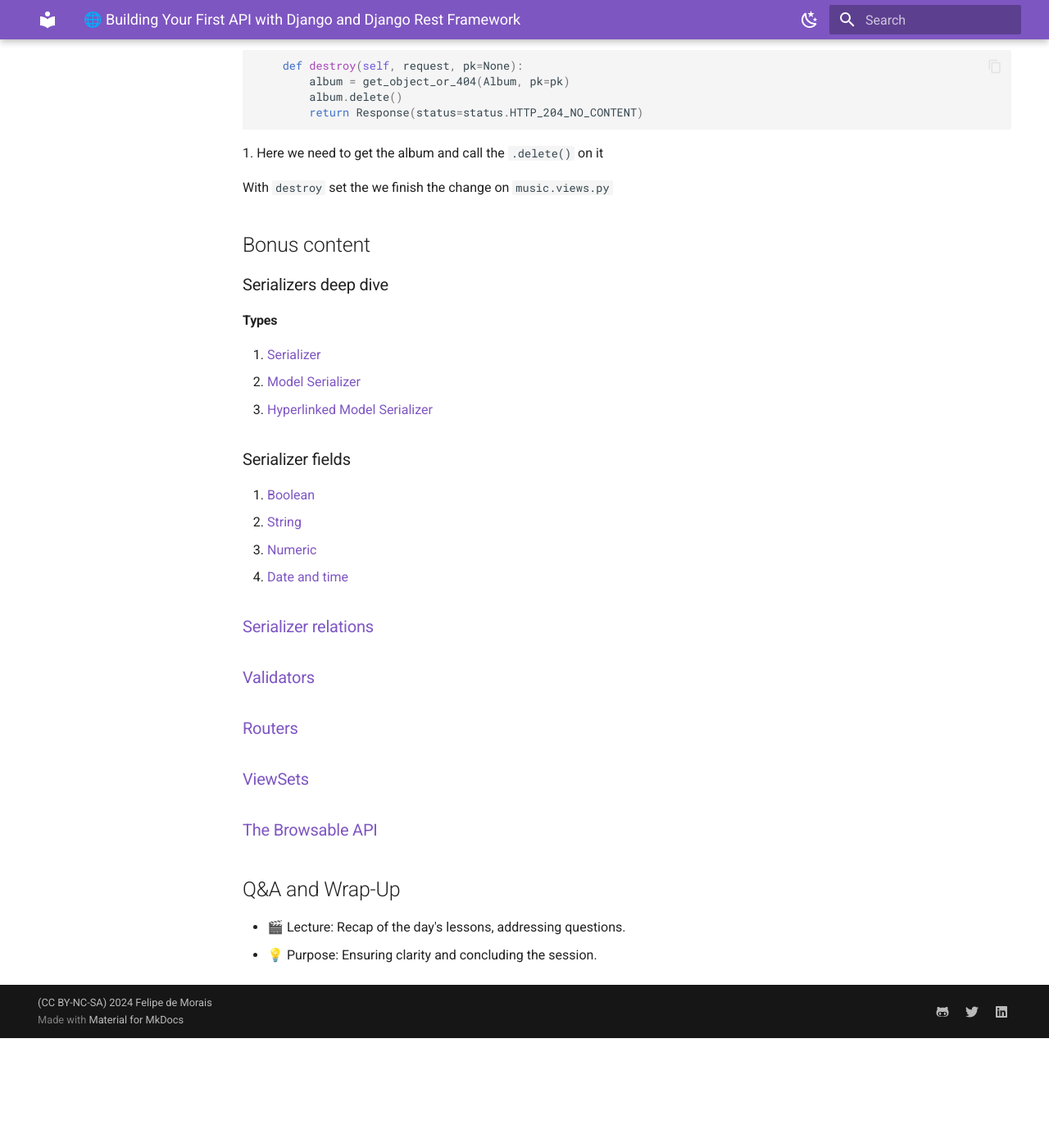
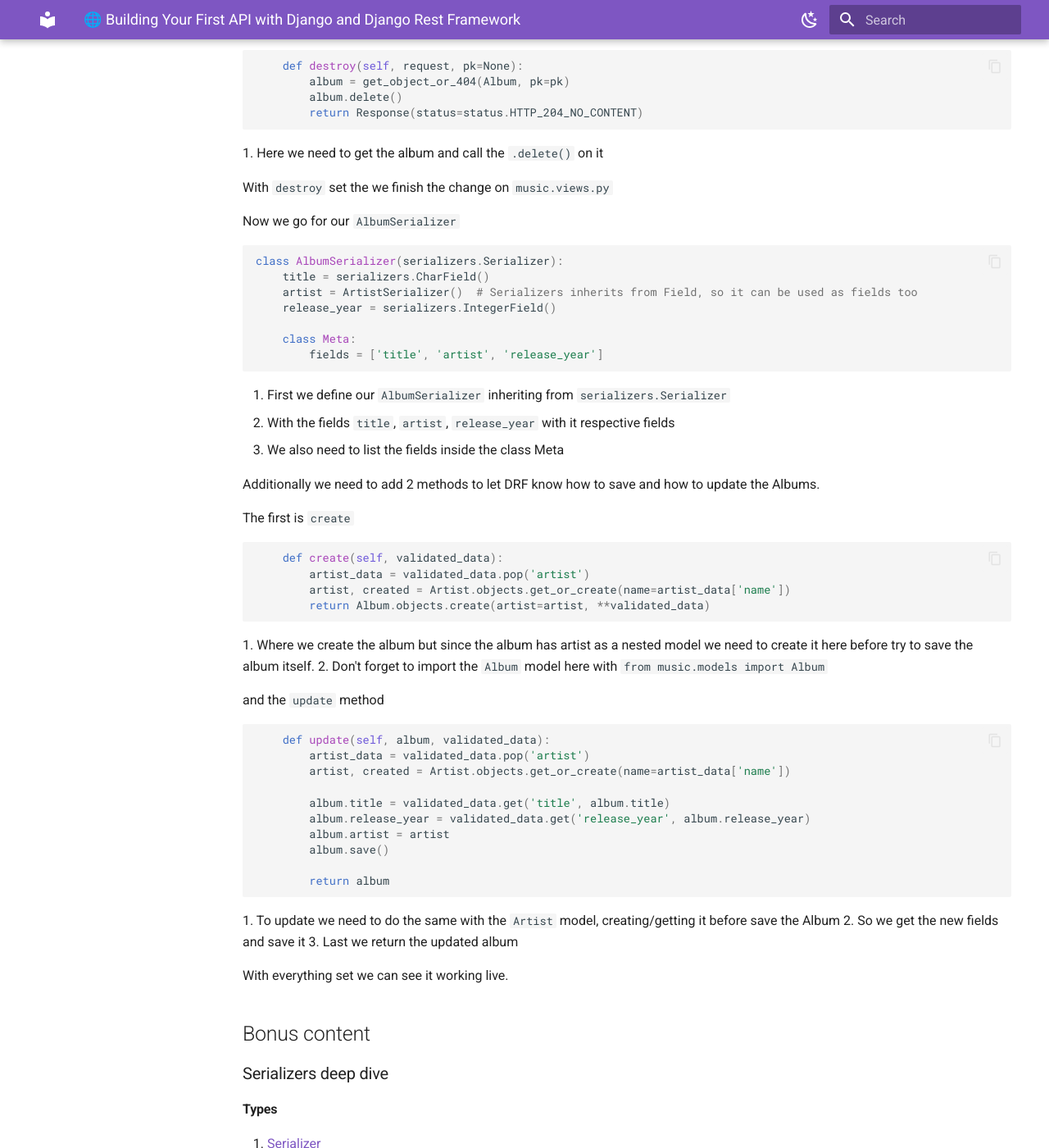
Before and after one commit to lipemorais/building-your-first-api-with-django-and-django-rest-framework, an MkDocs documentation site: the page built from docs/images/index.md, in a window 1280 px wide and 1400 px high, scrolled down 10376 px. Shown: the whole window at 82% size. Built offline with MkDocs 1.6.1 and Material for MkDocs 9.7.7, drawn with Linux system fonts in a browser that asks for light colours; before the commit the page ends 11642 px from its top, so only the background shows below that.

Commit message:
Implement AlbumSerializer in music app and update docs
Expanded the existing service of the music app by introducing the AlbumSerializer. This includes defining required fields, and creating methods for 'create' and 'update' operations. The documentation is correspondingly updated to explain the new AlbumSerializer and its methods.

````diff
--- a/docs/images/index.md
+++ b/docs/images/index.md
@@ -464,6 +464,54 @@ Last but not least `destroy` action to delete albums
 
 With `destroy` set the we finish the change on `music.views.py`
 
+Now we go for our `AlbumSerializer`
+
+```python
+class AlbumSerializer(serializers.Serializer):
+    title = serializers.CharField()
+    artist = ArtistSerializer()  # Serializers inherits from Field, so it can be used as fields too
+    release_year = serializers.IntegerField()
+
+    class Meta:
+        fields = ['title', 'artist', 'release_year']
+```
+
+1. First we define our `AlbumSerializer` inheriting from `serializers.Serializer`
+2. With the fields `title`, `artist`, `release_year` with it respective fields
+3. We also need to list the fields inside the class Meta
+
+Additionally we need to add 2 methods to let DRF know how to save and how to update the Albums.
+
+The first is `create`
+
+```python
+    def create(self, validated_data):
+        artist_data = validated_data.pop('artist')
+        artist, created = Artist.objects.get_or_create(name=artist_data['name'])
+        return Album.objects.create(artist=artist, **validated_data)
+```
+1. Where we create the album but since the album has artist as a nested model we need to create it here before try to save the album itself.
+2. Don't forget to import the `Album` model here with `from music.models import Album`
+
+and the `update` method
+```python
+    def update(self, album, validated_data):
+        artist_data = validated_data.pop('artist')
+        artist, created = Artist.objects.get_or_create(name=artist_data['name'])
+
+        album.title = validated_data.get('title', album.title)
+        album.release_year = validated_data.get('release_year', album.release_year)
+        album.artist = artist
+        album.save()
+
+        return album
+```
+1. To update we need to do the same with the `Artist` model, creating/getting it before save the Album
+2. So we get the new fields and save it
+3. Last we return the updated album
+
+With everything set we can see it working live.
+
 ## Bonus content
 
 ### Serializers deep dive
````
Also changed, not shown: 1 other file.
